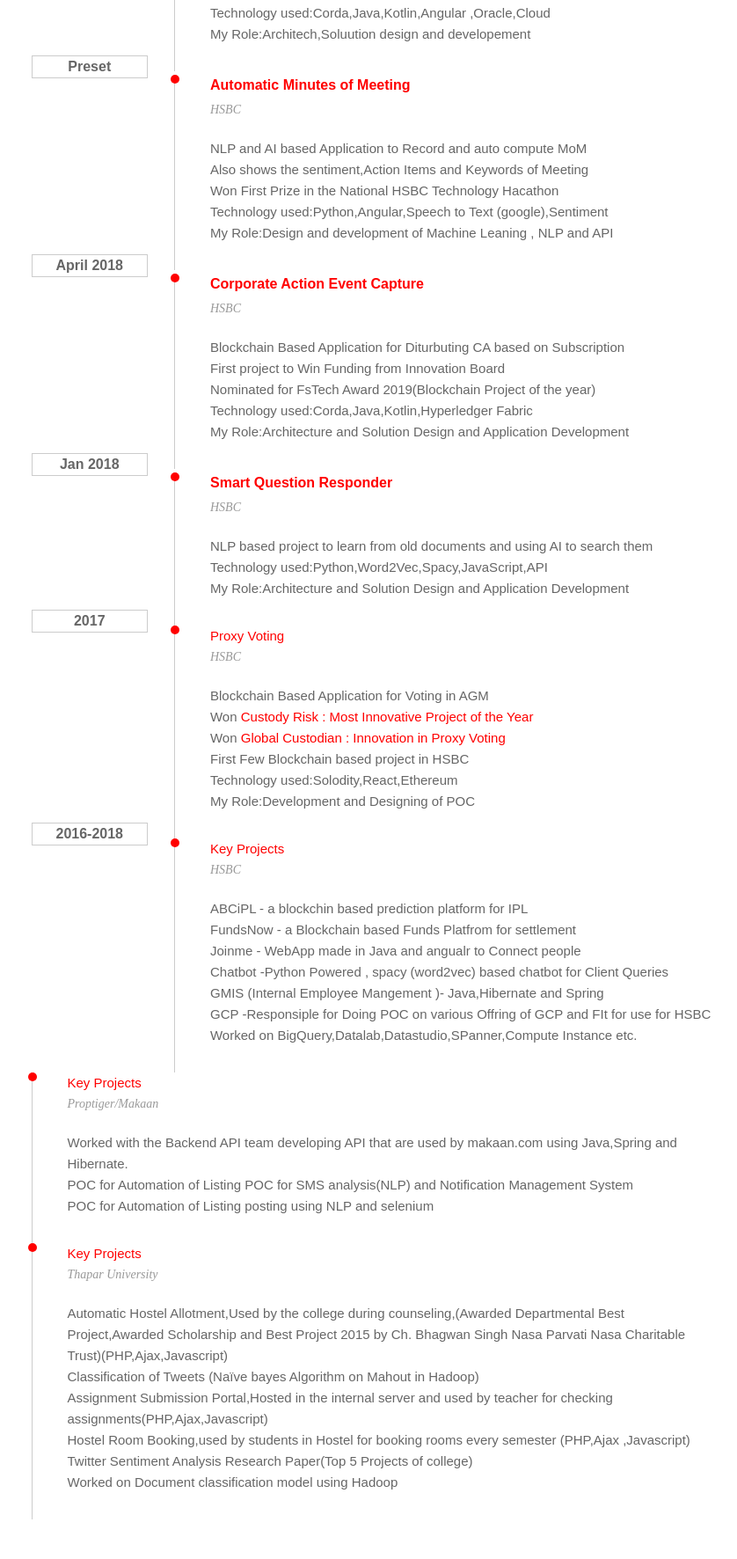
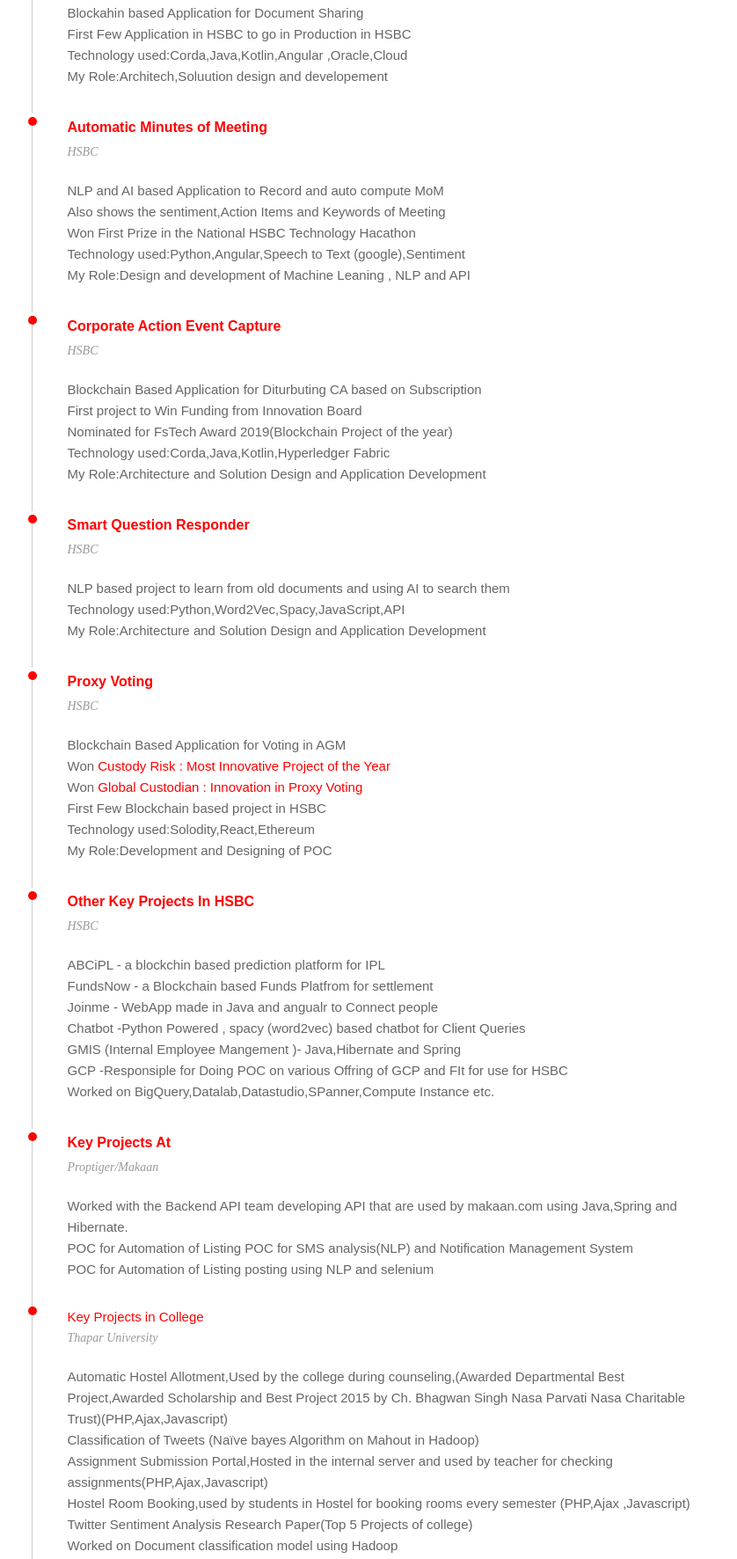
Before and after one commit to nitrek/aboutme, a plain HTML site: page index.html in a window 1280 px wide. Shown: the part 2795-4567 px from the top of the page at 88% size, without its empty margins (132-970 px from the left). Drawn offline with Linux system fonts and the light colour scheme; some icons are missing; a web font is replaced by a local one.

Commit message:
error fix

```diff
--- a/index.html
+++ b/index.html
@@ -288,11 +288,13 @@
 						</div>
 						Other Info
 					</div>
-					<h4 class="skill-title"><i class="fa fa-arrow-circle-right"></i><a href="http://bit.ly/niteshpaper1">Published Paper on Blockchain based data-sharing Framework</a></h4>
+					<h4 class="skill-title"><i class="fa fa-arrow-circle-right"></i>
+						<a href="http://bit.ly/niteshpaper1">Published Paper on Blockchain based data-sharing Framework</a></h4>
 					<div class="persen"></div>
-					<div class="progress">
+					<div class="progress"></div>
 
-					<h4 class="skill-title"><i class="fa fa-arrow-circle-right"></i>Have Conucted Training 400+ for AI,Ml and blockcahin in HSBC</h4>
+					<h4 class="skill-title"><i class="fa fa-arrow-circle-right">
+					</i>Have Conucted Training 400+ for AI,Ml and blockcahin in HSBC</h4>
 					<div class="persen"></div>
 					<div class="progress">
 
@@ -309,9 +311,6 @@
 					Pirates (website, database,questions etc.)</h4>
 					<div class="persen"></div>
 					<div class="progress">
-
-                    </div>
-
 
                     </div>
 
@@ -406,11 +405,11 @@
 				<div class="col-xs-12 col-sm-6 col-md-6 col-md-offset-1 col-lg-10 col-lg-offset-1">
 					<div class="years2">
 						<div class="row item wow fadeInDown">
-							<div class="col-xs-2 col-sm-2 col-md-2 col-lg-2">
+							<!-- <div class="col-xs-2 col-sm-2 col-md-2 col-lg-2">
 								<div class="year">
 									Present
 								</div>
-							</div>
+							</div> -->
 							<div class="col-xs-10 col-sm-10 col-md-10 col-lg-10">
 								<div class="desc">
 									<a href="#" ><h4>Digital Vault</h4></a>
@@ -425,11 +424,11 @@
 							</div>
 						</div>
 						<div class="row item wow fadeInDown">
-							<div class="col-xs-2 col-sm-2 col-md-2 col-lg-2">
+							<!-- <div class="col-xs-2 col-sm-2 col-md-2 col-lg-2">
 								<div class="year">
 									Preset
 								</div>
-							</div>
+							</div> -->
 							<div class="col-xs-10 col-sm-10 col-md-10 col-lg-10">
 								<div class="desc">
 									<a href="#" target="_blank"><h4>Automatic Minutes of Meeting</h4></a>
@@ -447,11 +446,11 @@
 							</div>
 						</div>
 						<div class="row item wow fadeInDown">
-							<div class="col-xs-2 col-sm-2 col-md-2 col-lg-2">
+							<!-- <div class="col-xs-2 col-sm-2 col-md-2 col-lg-2">
 								<div class="year">
 									April 2018
 								</div>
-							</div>
+							</div> -->
 							<div class="col-xs-10 col-sm-10 col-md-10 col-lg-10">
 								<div class="desc">
 									<a href="#" target="_blank"><h4>Corporate Action Event Capture</h4></a>
@@ -470,11 +469,11 @@
 							</div>
 						</div>
 						<div class="row item wow fadeInDown">
-							<div class="col-xs-2 col-sm-2 col-md-2 col-lg-2">
+							<!-- <div class="col-xs-2 col-sm-2 col-md-2 col-lg-2">
 								<div class="year">
 									Jan 2018
 								</div>
-							</div>
+							</div> -->
 							<div class="col-xs-10 col-sm-10 col-md-10 col-lg-10">
 								<div class="desc">
 									<a href="#" target="_blank"><h4>Smart Question Responder</h4></a>
@@ -490,14 +489,14 @@
 							</div>
 						</div>
 						<div class="row item wow fadeInDown">
-							<div class="col-xs-2 col-sm-2 col-md-2 col-lg-2">
+							<!-- <div class="col-xs-2 col-sm-2 col-md-2 col-lg-2">
 								<div class="year">
 									2017
 								</div>
-							</div>
+							</div> -->
 							<div class="col-xs-10 col-sm-10 col-md-10 col-lg-10">
 								<div class="desc">
-									<a>Proxy Voting</a>
+									<a><h4>Proxy Voting</h4></a>
 									<p class="subtitle">HSBC</p>
 									<p>
 										<ul>
@@ -513,14 +512,14 @@
 							</div>
 						</div>
 						<div class="row item wow fadeInDown">
-							<div class="col-xs-2 col-sm-2 col-md-2 col-lg-2">
+							<!-- <div class="col-xs-2 col-sm-2 col-md-2 col-lg-2">
 								<div class="year">
 									2016-2018
 								</div>
-							</div>
+							</div> -->
 							<div class="col-xs-10 col-sm-10 col-md-10 col-lg-10">
 								<div class="desc">
-									<a>Key Projects</a>
+									<a><h4>Other Key Projects In HSBC</h4></a>
 									<p class="subtitle">HSBC</p>
 									<p>
 										<ul>
@@ -537,7 +536,7 @@
 							</div>
 							<div class="col-xs-10 col-sm-10 col-md-10 col-lg-10">
 								<div class="desc">
-									<a>Key Projects</a>
+									<a><h4>Key Projects At</h4></a>
 									<p class="subtitle">Proptiger/Makaan</p>
 									<p>
 										<ul>
@@ -550,7 +549,7 @@
 							</div>
 							<div class="col-xs-10 col-sm-10 col-md-10 col-lg-10">
 								<div class="desc">
-									<a>Key Projects</a>
+									<a>Key Projects in College</a>
 									<p class="subtitle">Thapar University</p>
 									<p>
 										<ul>
@@ -767,7 +766,7 @@
 							<a href="https://www.facebook.com/niteshsingh.ns"><i class="fa fa-facebook"></i></img>/niteshsinghns</a>
 							</div>
 							<div class="col-xs-12 col-sm-4 col-md-4 col-lg-4">
-							<i class="fa fa-location-arrow "></i>Noida,India
+							<i class="fa fa-location-arrow "></i>Pune,India
 							</div>
 							<div class="col-xs-12 col-sm-4 col-md-4 col-lg-4">
 							<a href="mailto:nitesh.ns19@gmail.com" title="" class="a-email">nitesh.ns19@gmail.com</a>
```
